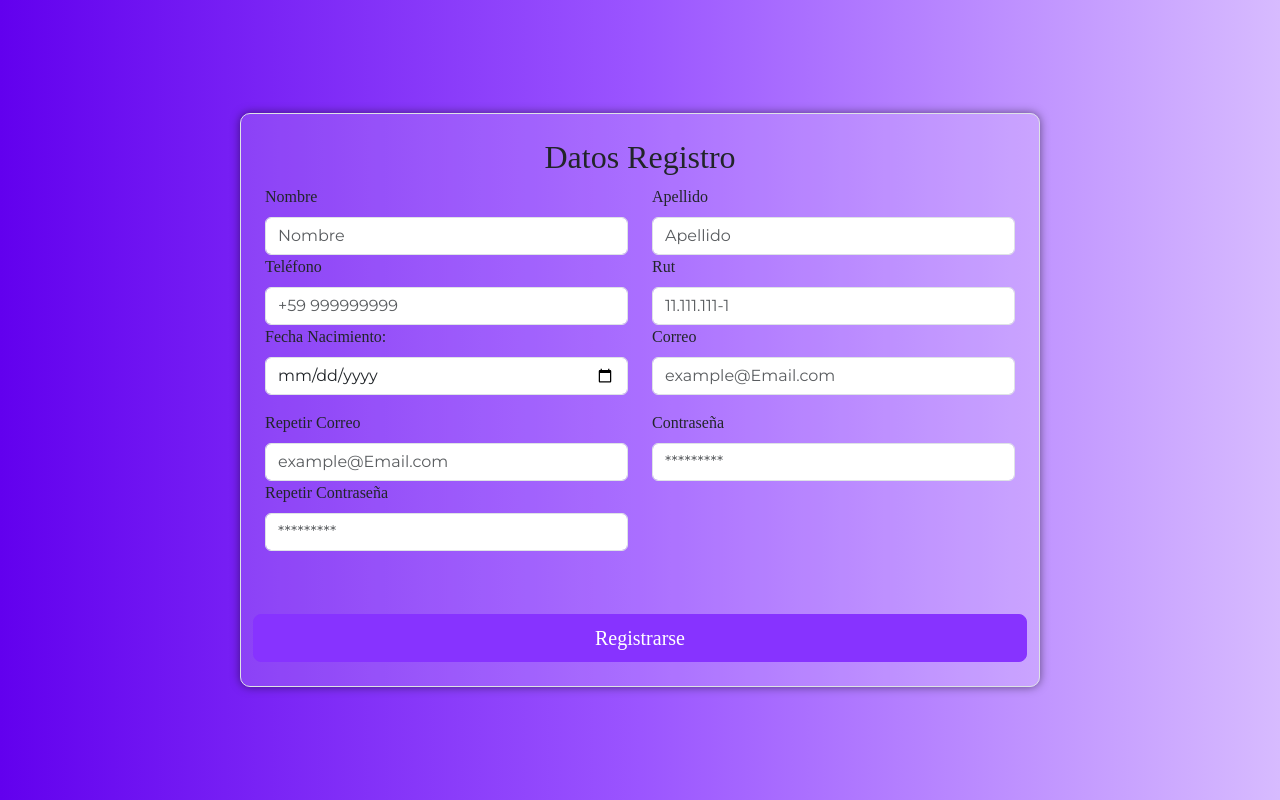
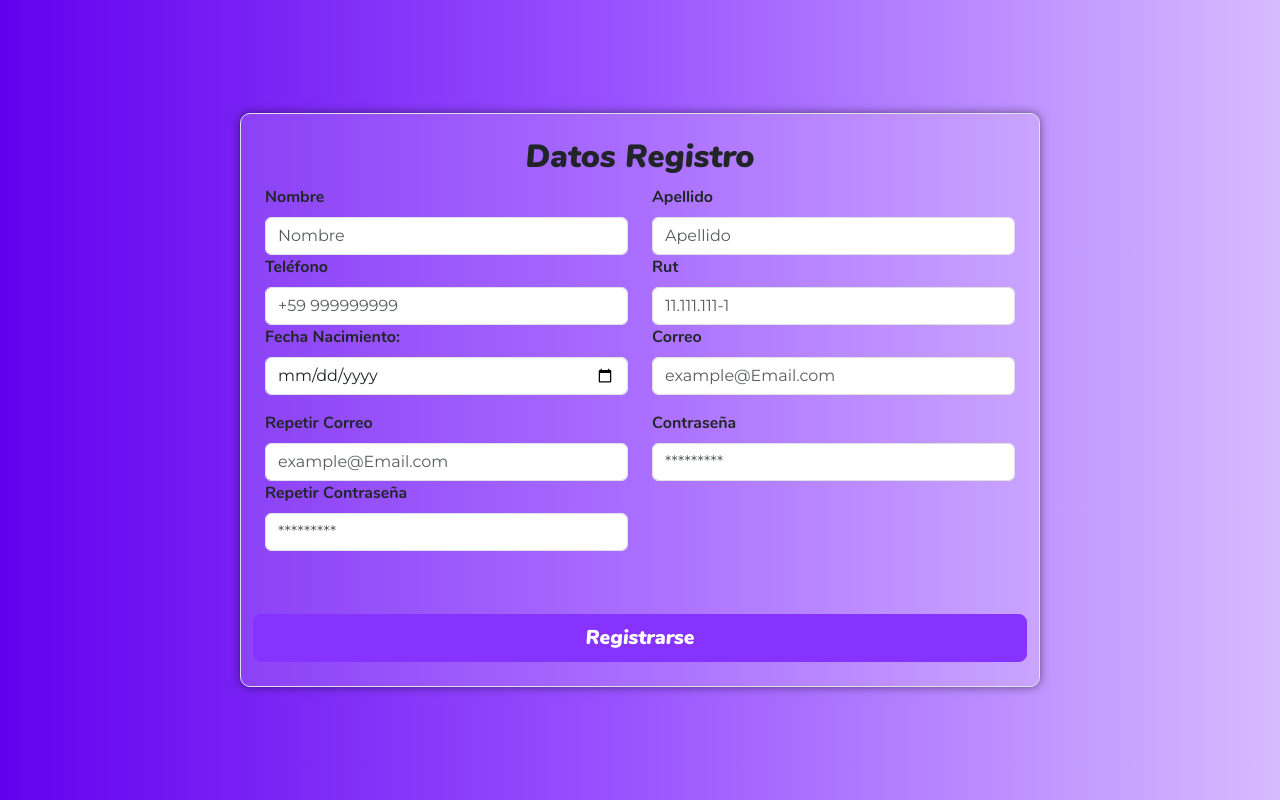
Before and after one commit to JanisAravena/HACKATON_FEM_TECH_MACH, a React (Vite) app in the folder Esperanza/: page /Login in a window 1280 px wide. Built offline with nearby package versions, Linux system fonts and the light colour scheme.

Commit message:
Se agregan las fuentes para que puedan ser llamadas

```diff
--- a/Esperanza/index.html
+++ b/Esperanza/index.html
@@ -5,6 +5,7 @@
     <link rel="icon" type="image/svg+xml" href="/vite.svg" />
     <link href="https://cdn.jsdelivr.net/npm/bootstrap@5.3.2/dist/css/bootstrap.min.css" rel="stylesheet" integrity="sha384-T3c6CoIi6uLrA9TneNEoa7RxnatzjcDSCmG1MXxSR1GAsXEV/Dwwykc2MPK8M2HN" crossorigin="anonymous">
     <meta name="viewport" content="width=device-width, initial-scale=1.0" />
+    <link rel="stylesheet" href="style.css" />
     <title>Vite + React</title>
   </head>
   <body>
--- a/Esperanza/src/components/Registro/Registro.css
+++ b/Esperanza/src/components/Registro/Registro.css
@@ -1,14 +1,14 @@
 #boton-registro {
-    font-family: "Nunito Black 900";
+    font-family: "Nunito-BlackItalic-900";
     margin-top: 5%;
     background-color: #8733FF;
     border-color: #8733FF;
 }
 
 .text-center {
-    font-family: "Nunito Regular 400";
+    font-family: "Nunito-BlackItalic-900";
 }
 
 .form-label{
-    font-family: "Nunito-Black-900";
+    font-family: "Nunito-Bold-700";
 }
--- /dev/null
+++ b/Esperanza/style.css
@@ -0,0 +1,71 @@
+/* Fuentes */
+
+@font-face {
+    font-family: "Nunito-Black-900";
+    src: url("Fuentes/Nunito-Black-900.ttf");
+}
+
+@font-face {
+    font-family: "Nunito-BlackItalic-900";
+    src: url("/Fuentes/Nunito-BlackItalic-900.ttf");
+}
+
+@font-face {
+    font-family: "Nunito-Bold-700";
+    src: url("/Fuentes/Nunito-Bold-700.ttf");
+}
+
+@font-face {
+    font-family: "Nunito-BoldItalic-700";
+    src: url("/Fuentes/Nunito-BoldItalic-700.ttf");
+}
+
+@font-face {
+    font-family: "Nunito-ExtraBold-800";
+    src: url("/Fuentes/Nunito-ExtraBold-800.ttf");
+}
+
+@font-face {
+    font-family: "Nunito-ExtraBoldItalic-800";
+    src: url("/Fuentes/Nunito-ExtraBoldItalic-800.ttf");
+}
+
+@font-face {
+    font-family: "Nunito-ExtraLight-275";
+    src: url("/Fuentes/Nunito-ExtraLight-275.ttf");
+}
+
+@font-face {
+    font-family: "Nunito-ExtraLightItalic-275";
+    src: url("/Fuentes/Nunito-ExtraLightItalic-275.ttf");
+}
+
+@font-face {
+    font-family: "Nunito-Italic-400";
+    src: url("/Fuentes/Nunito-Italic-400.ttf");
+}
+
+@font-face {
+    font-family: "Nunito-Light-300";
+    src: url("/Fuentes/Nunito-Light-300.ttf");
+}
+
+@font-face {
+    font-family: "Nunito-LightItalic-300";
+    src: url("/Fuentes/Nunito-LightItalic-300.ttf");
+}
+
+@font-face {
+    font-family: "Nunito-Regular-400";
+    src: url("/Fuentes/Nunito-Regular-400.ttf");
+}
+
+@font-face {
+    font-family: "Nunito-SemiBold-600";
+    src: url("/Fuentes/Nunito-SemiBold-600.ttf");
+}
+
+@font-face {
+    font-family: "Nunito-SemiBoldItalic-600";
+    src: url("/Fuentes/Nunito-SemiBoldItalic-600.ttf");
+}
```
